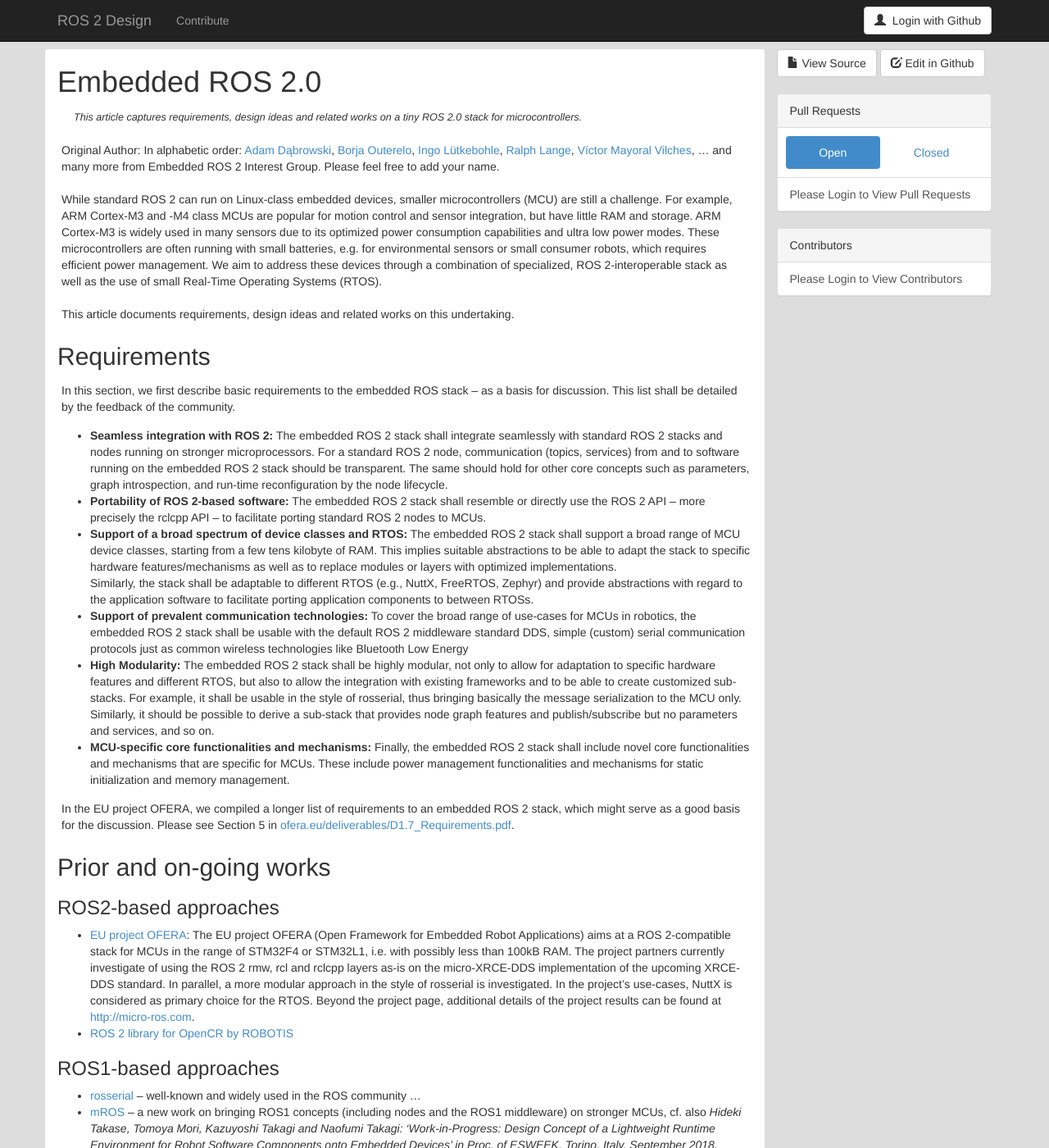
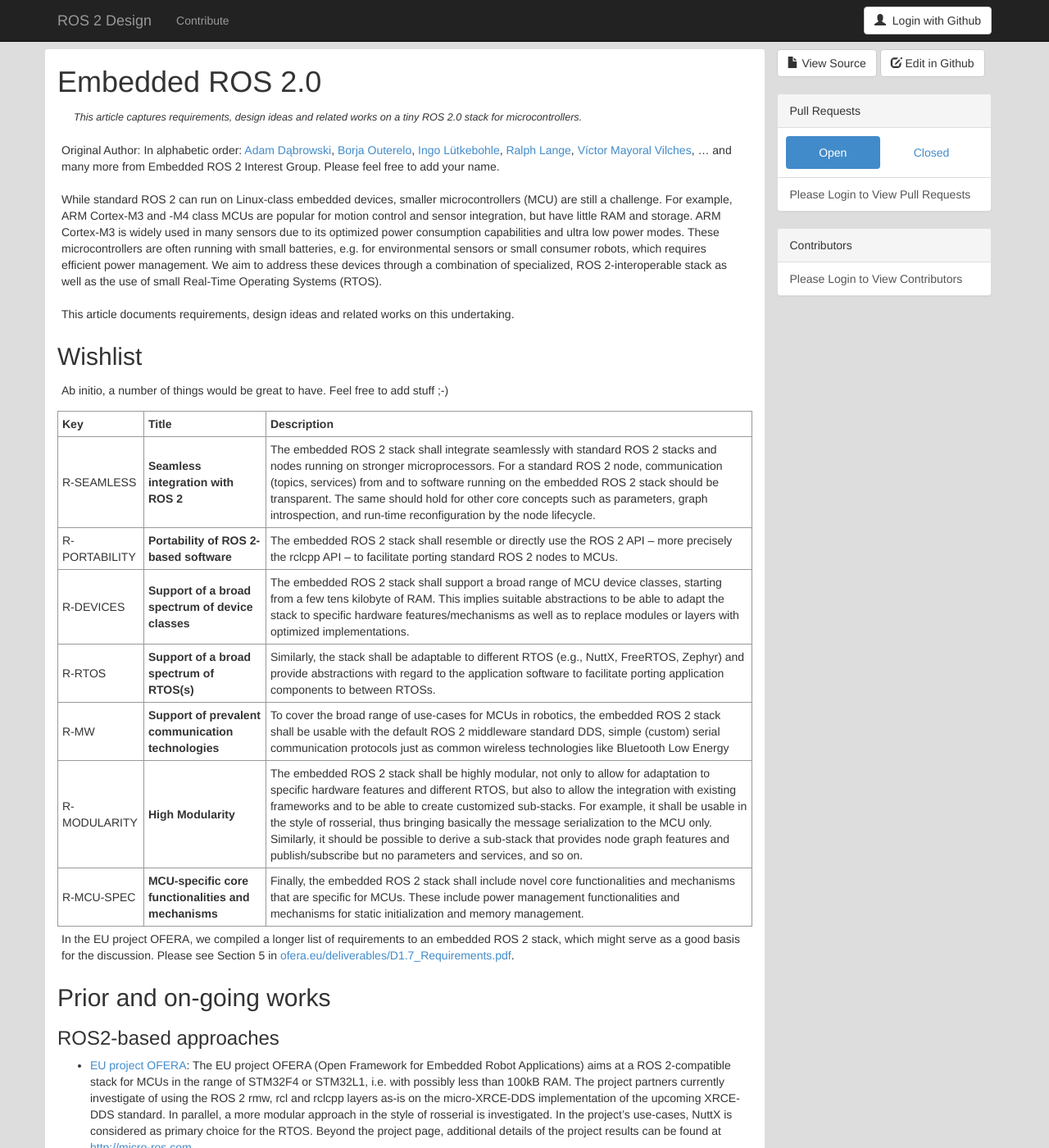
Before and after one commit to ros2/design, a Jekyll site: the page built from articles/embedded.md, in a window 1280 px wide and 1400 px high. Shown: the whole window at 82% size. Built offline with Jekyll 4.4.1, drawn with Linux system fonts in a browser that asks for light colours; nearby versions of some CDN libraries.

Commit message:
Reformat requirements as table. Call it "wishlist" instead of requirements.

```diff
--- a/articles/embedded.md
+++ b/articles/embedded.md
@@ -21,26 +21,21 @@
 
 This article documents requirements, design ideas and related works on this undertaking.
 
-## Requirements
+## Wishlist
 
-In this section, we first describe basic requirements to the embedded ROS stack -- as a basis for discussion. This list shall be detailed by the feedback of the community.
+Ab initio, a number of things would be great to have. Feel free to add stuff ;-)
 
-*   **Seamless integration with ROS 2:** The embedded ROS 2 stack shall integrate seamlessly with standard ROS 2 stacks and nodes running on stronger microprocessors. For a standard ROS 2 node, communication (topics, services) from and to software running on the embedded ROS 2 stack should be transparent. The same should hold for other core concepts such as parameters, graph introspection, and run-time reconfiguration by the node lifecycle.
-
-*   **Portability of ROS 2-based software:** The embedded ROS 2 stack shall resemble or directly use the ROS 2 API -- more precisely the rclcpp API -- to facilitate porting standard ROS 2 nodes to MCUs.
-
-*   **Support of a broad spectrum of device classes and RTOS:** The embedded ROS 2 stack shall support a broad range of MCU device classes, starting from a few tens kilobyte of RAM. This implies suitable abstractions to be able to adapt the stack to specific hardware features/mechanisms as well as to replace modules or layers with optimized implementations.
-
-    Similarly, the stack shall be adaptable to different RTOS (e.g., NuttX, FreeRTOS, Zephyr) and provide abstractions with regard to the application software to facilitate porting application components to between RTOSs.
-
-*   **Support of prevalent communication technologies:** To cover the broad range of use-cases for MCUs in robotics, the embedded ROS 2 stack shall be usable with the default ROS 2 middleware standard DDS, simple (custom) serial communication protocols just as common wireless technologies like Bluetooth Low Energy
-
-*   **High Modularity:** The embedded ROS 2 stack shall be highly modular, not only to allow for adaptation to specific hardware features and different RTOS, but also to allow the integration with existing frameworks and to be able to create customized sub-stacks. For example, it shall be usable in the style of rosserial, thus bringing basically the message serialization to the MCU only. Similarly, it should be possible to derive a sub-stack that provides node graph features and publish/subscribe but no parameters and services, and so on.
-
-*   **MCU-specific core functionalities and mechanisms:** Finally, the embedded ROS 2 stack shall include novel core functionalities and mechanisms that are specific for MCUs. These include power management functionalities and mechanisms for static initialization and memory management.
+| Key | Title | Description |
+|-----|-------|-------------|
+| R-SEAMLESS | **Seamless integration with ROS&nbsp;2** | The embedded ROS 2 stack shall integrate seamlessly with standard ROS 2 stacks and nodes running on stronger microprocessors. For a standard ROS 2 node, communication (topics, services) from and to software running on the embedded ROS 2 stack should be transparent. The same should hold for other core concepts such as parameters, graph introspection, and run-time reconfiguration by the node lifecycle.|
+| R-PORTABILITY | **Portability of ROS 2-based software** | The embedded ROS 2 stack shall resemble or directly use the ROS 2 API -- more precisely the rclcpp API -- to facilitate porting standard ROS 2 nodes to MCUs. |
+| R-DEVICES | **Support of a broad spectrum of device classes** | The embedded ROS 2 stack shall support a broad range of MCU device classes, starting from a few tens kilobyte of RAM. This implies suitable abstractions to be able to adapt the stack to specific hardware features/mechanisms as well as to replace modules or layers with optimized implementations.|
+| R-RTOS | **Support of a broad spectrum of RTOS(s)** | Similarly, the stack shall be adaptable to different RTOS (e.g., NuttX, FreeRTOS, Zephyr) and provide abstractions with regard to the application software to facilitate porting application components to between RTOSs.|
+| R-MW | **Support of prevalent communication technologies** | To cover the broad range of use-cases for MCUs in robotics, the embedded ROS 2 stack shall be usable with the default ROS 2 middleware standard DDS, simple (custom) serial communication protocols just as common wireless technologies like Bluetooth Low Energy |
+| R-MODULARITY | **High Modularity** | The embedded ROS 2 stack shall be highly modular, not only to allow for adaptation to specific hardware features and different RTOS, but also to allow the integration with existing frameworks and to be able to create customized sub-stacks. For example, it shall be usable in the style of rosserial, thus bringing basically the message serialization to the MCU only. Similarly, it should be possible to derive a sub-stack that provides node graph features and publish/subscribe but no parameters and services, and so on.
+| R-MCU-SPEC | **MCU-specific core functionalities and mechanisms** | Finally, the embedded ROS 2 stack shall include novel core functionalities and mechanisms that are specific for MCUs. These include power management functionalities and mechanisms for static initialization and memory management.|
 
 In the EU project OFERA, we compiled a longer list of requirements to an embedded ROS 2 stack, which might serve as a good basis for the discussion. Please see Section 5 in [ofera.eu/deliverables/D1.7_Requirements.pdf](http://ofera.eu/deliverables/D1.7_Requirements.pdf).
-
 
 
 ## Prior and on-going works
```
